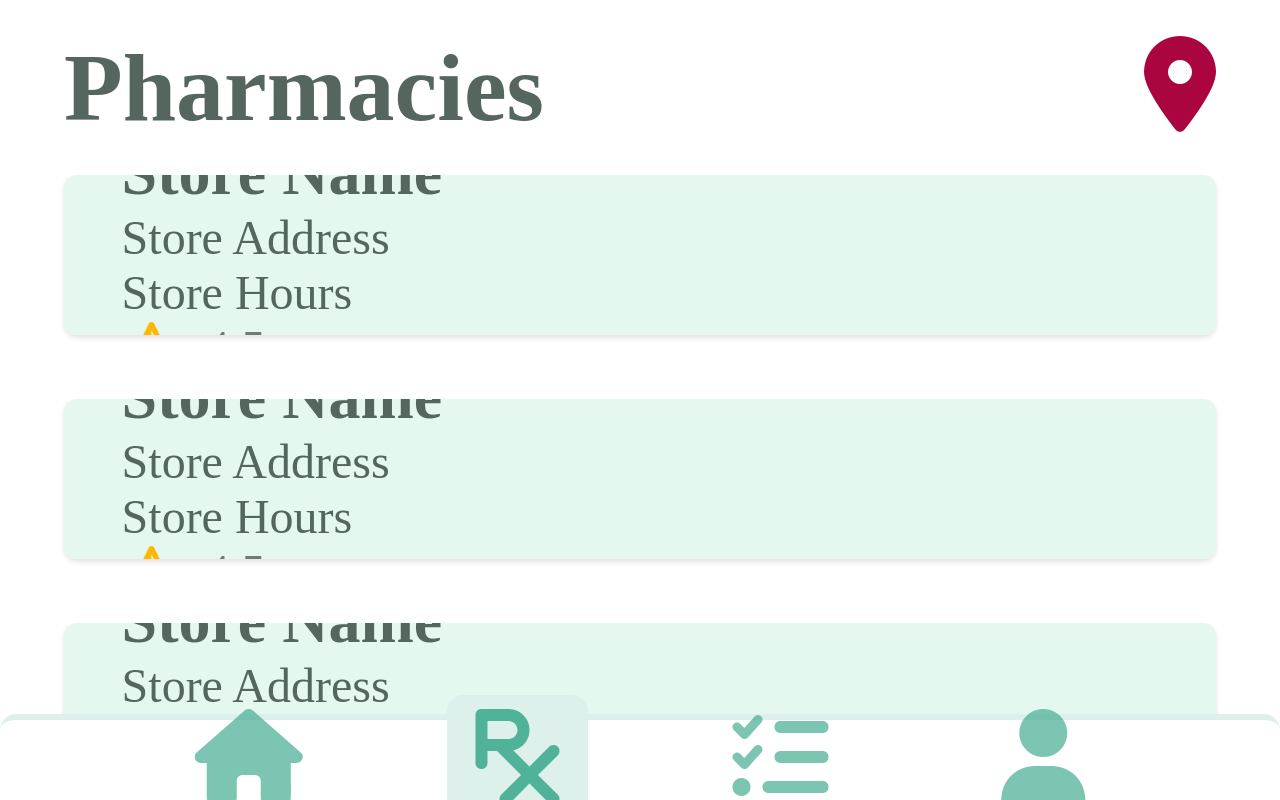
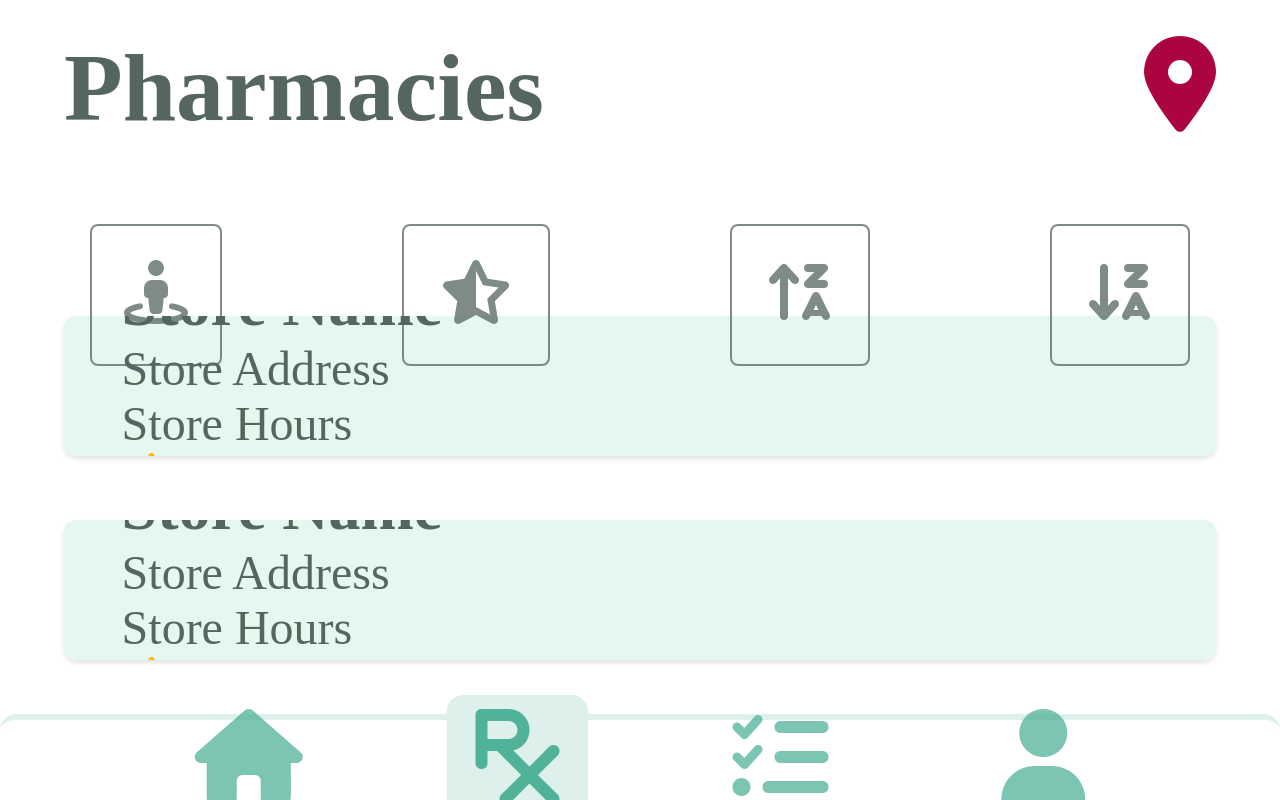
Before and after one commit to DhaineBr/MediSearch-PWA, an Angular app: page /home/pharmacies in a window 1280 px wide. Built offline with nearby package versions, Linux system fonts and the light colour scheme.

Commit message:
October 10 update v2

```diff
--- a/src/app/MainNavigation/pharmacies/pharmacies.component.html
+++ b/src/app/MainNavigation/pharmacies/pharmacies.component.html
@@ -2,6 +2,12 @@
   <div class="header">
     <div class="left">Pharmacies</div>
     <div class="right"><i class="fa-solid fa-location-dot"></i></div>
+  </div>
+  <div class="top-nav">
+    <button><i class="fa-solid fa-street-view"></i></button>
+    <button><i class="fa-solid fa-star-half-stroke"></i></button>
+    <button><i class="fa-solid fa-arrow-up-z-a"></i></button>
+    <button><i class="fa-solid fa-arrow-down-z-a"></i></button>
   </div>
   <div class="mid-container">
     <div class="store">
--- a/src/app/MainNavigation/pharmacies/pharmacies.component.scss
+++ b/src/app/MainNavigation/pharmacies/pharmacies.component.scss
@@ -34,9 +34,41 @@
   color: #AA0441;
 }
 
+.top-nav  {
+  width: 100%;
+  height: 7.5vh;
+
+  display: flex;
+  justify-content: center;
+  align-items: center;
+  text-align: center;
+  margin: 17.5% 0 0 0;
+}
+
+
+button  {
+  font-size: 5vw;
+  border-style: solid;
+  border-color: #55665e;
+  padding: 2.5%;
+  margin: auto;
+  opacity: 0.75;
+
+  color: #55665e;
+  border-radius: 0.5rem;
+  background-color: transparent;
+}
+
+button:active {
+  background-color: #55665e;
+  color: white;
+  opacity: 1;
+}
+
+
 .mid-container  {
   width: 100%;
-  height: 80vh;
+  height: 70vh;
   overflow-y: scroll;
   margin: 0 0 0 0;
   padding: 2.5% 0 15% 0;
```
